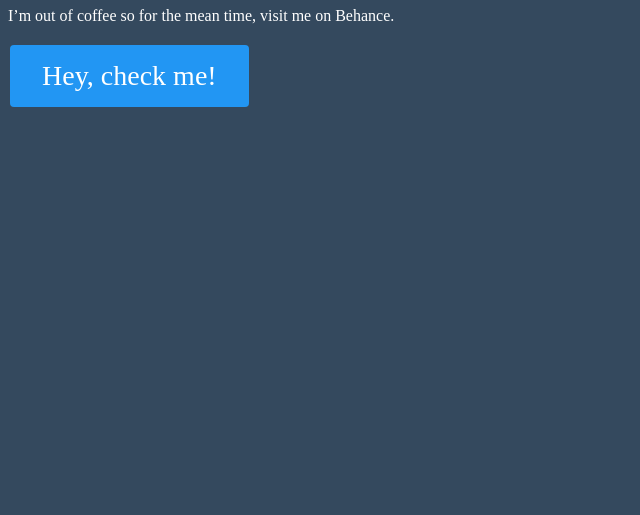
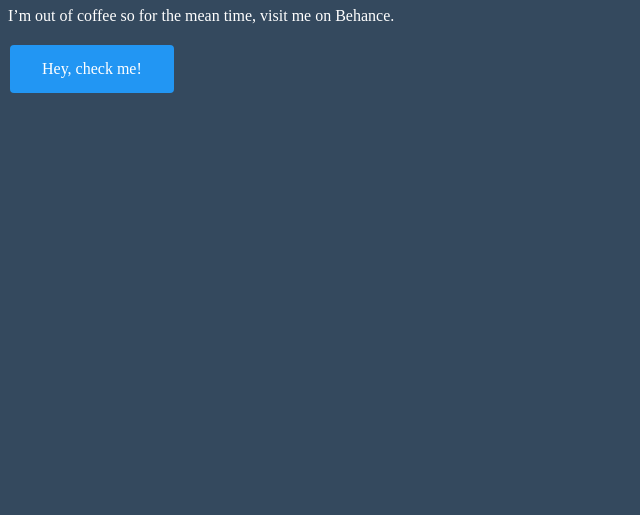
Before and after one commit to elaineCervania/elaineCervania.github.io, a plain HTML site: page index.html in a window 1280 px wide. Shown: the part 285-800 px from the top of the page, without its empty margins (0-640 px from the left). Drawn offline with Linux system fonts and the light colour scheme.

Commit message:
Update main.css

```diff
--- a/css/main.css
+++ b/css/main.css
@@ -18,7 +18,7 @@ p {
     text-align: center;
     text-decoration: none;
     display: inline-block;
-    font-size: 28px;
+    font-size: 16px;
     margin: 4px 2px;
     cursor: pointer;
     moz-border-radius: 4px;
```
